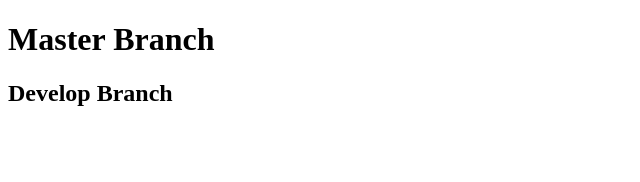
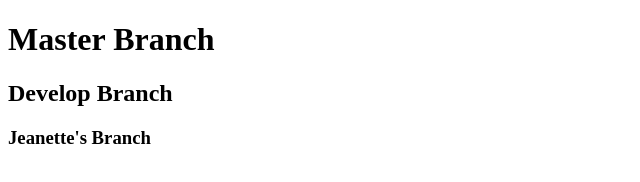
Before and after one commit to emiliearains/teamGit, a plain HTML site: page index.html in a window 1280 px wide. Shown: the whole page, without its empty margins (0-640 px from the left). Drawn offline with Linux system fonts and the light colour scheme.

Commit message:
Jeanette's branch

```diff
--- a/index.html
+++ b/index.html
@@ -8,5 +8,6 @@
 <body>
     <h1>Master Branch</h1>
     <h2>Develop Branch</h2>
+    <h3>Jeanette's Branch </h3>
 </body>
 </html>
```
